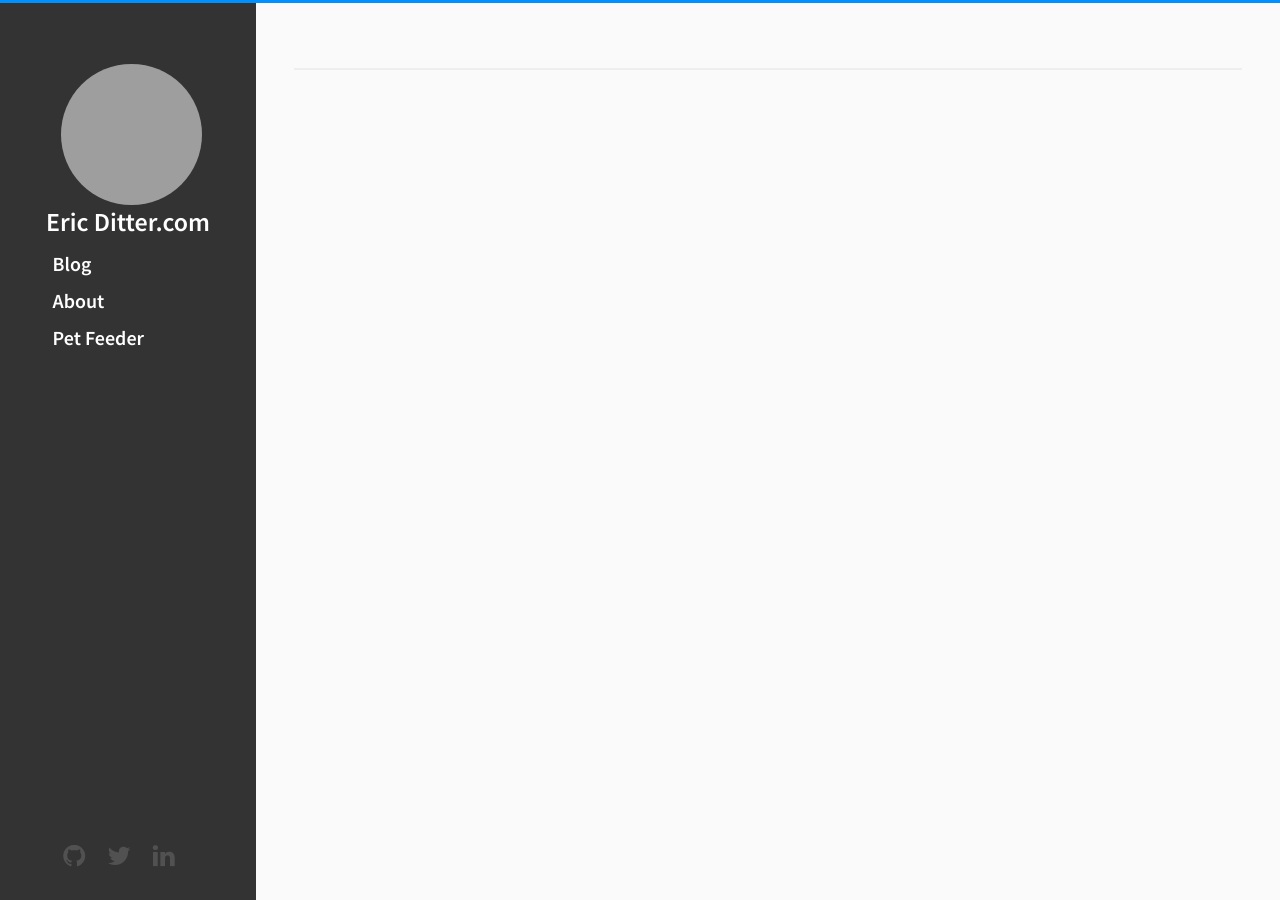
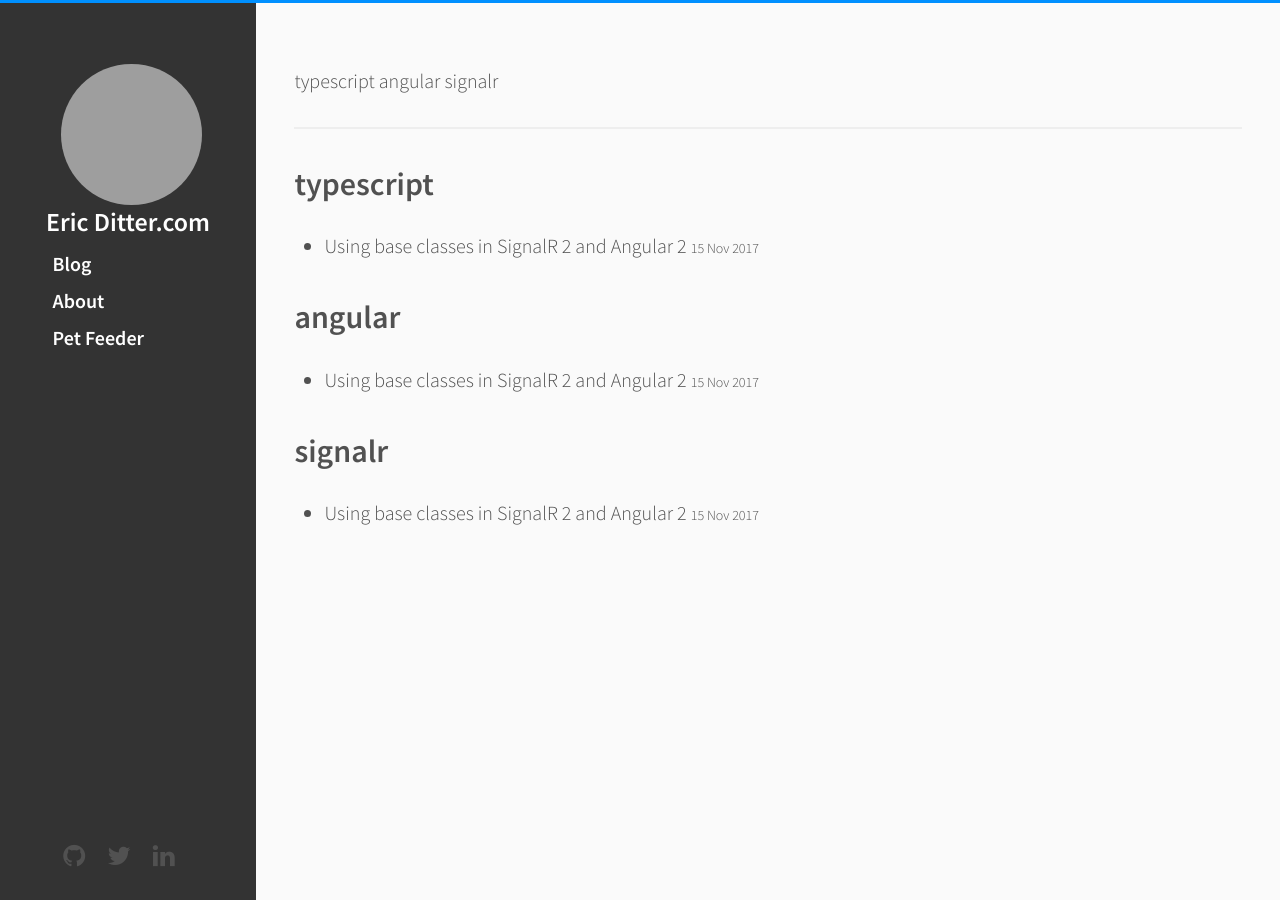
Before and after one commit to editter/editter.github.io, a Jekyll site: the page built from page/tags.html, in a window 1280 px wide. Built offline with Jekyll 4.4.1, drawn with Linux system fonts in a browser that asks for light colours; grey boxes are pictures that could not be loaded.

Commit message:
added tarkget blank

```diff
--- a/_posts/2017-11-14-signalr-base-angular2.md
+++ b/_posts/2017-11-14-signalr-base-angular2.md
@@ -2,13 +2,13 @@
 title:        Using base classes in SignalR 2 and Angular 2
 author:       Eric Ditter
 date:         2017-11-15
-categories: typescript
+tags: [typescript, angular ,signalr]
 excerpt_separator: <!--more-->
 ---
 
-On one of my projects I used SignalR pretty extensivly in an Angular 1.6 application and I was using the [angular-signalr-hub](https://github.com/justmaier/angular-signalr-hub) library to integrate it into my application. It worked very well but I am moving to Angular 2 so I needed to find a way to do it without having to use the library and I was hoping to get to a more object oriented way of doing it.
+On one of my projects I used SignalR pretty extensivly in an Angular 1.6 application and I was using the [angular-signalr-hub](https://github.com/justmaier/angular-signalr-hub){:target="_blank"} library to integrate it into my application. It worked very well but I am moving to Angular 2 so I needed to find a way to do it without having to use the library and I was hoping to get to a more object oriented way of doing it.
 
-With Typescript you can use base classes so I ended up coming up with the following and overall I really like how it came out. Everything that comes from the server passes through here so I can intercept whatever I need which actually came in handy. For date values I had some instances where they came through as strings and arrays came through as [array-like objects](http://www.nfriedly.com/techblog/2009/06/advanced-javascript-objects-arrays-and-array-like-objects/). I just parsed them internally and my calling code know the difference.
+With Typescript you can use base classes so I ended up coming up with the following and overall I really like how it came out. Everything that comes from the server passes through here so I can intercept whatever I need which actually came in handy. For date values I had some instances where they came through as strings and arrays came through as [array-like objects](http://www.nfriedly.com/techblog/2009/06/advanced-javascript-objects-arrays-and-array-like-objects/){:target="_blank"}. I just parsed them internally and my calling code know the difference.
 <!--more-->
 ## SignalrBase.ts
 
```
